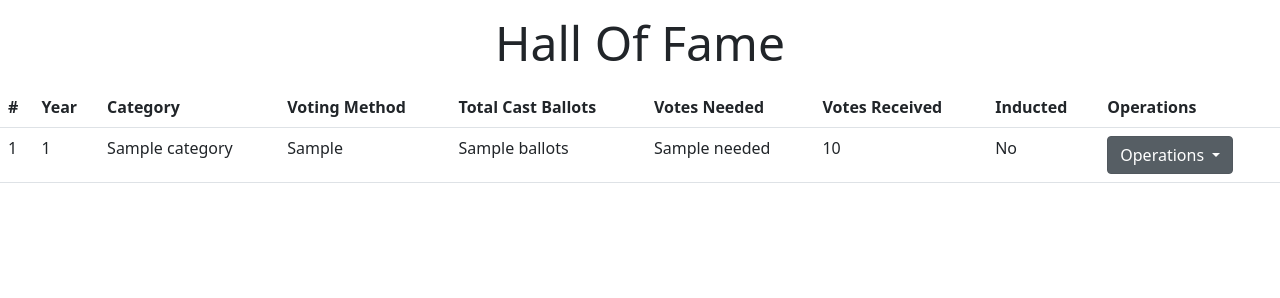
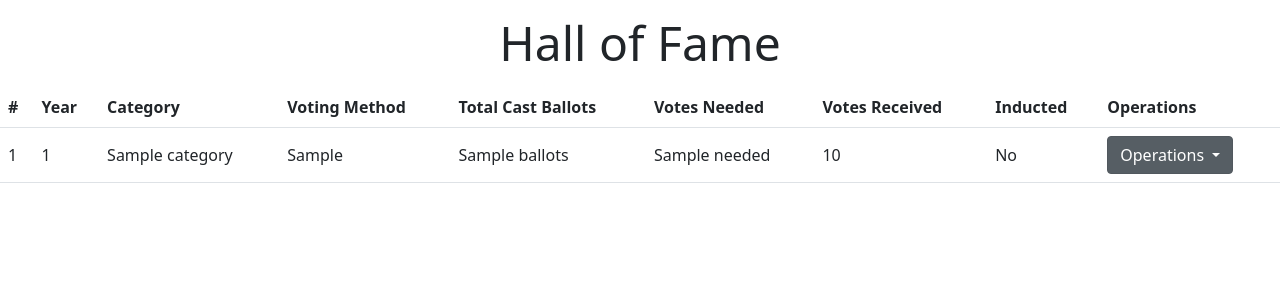
Before and after one commit to itudb2203/itudb2203, a Flask app: template templates/hall_of_fame.html in a window 1280 px wide. Shown: the part 172-470 px from the top of the page. Run offline with Flask 2, Linux system fonts and the light colour scheme; the template is opened without the code that fills it: most values are stand-ins (such as "Sample title", 1, 10 or a date in 2020).

Commit message:
Align rows
Centered the rows.

```diff
--- a/templates/hall_of_fame.html
+++ b/templates/hall_of_fame.html
@@ -3,7 +3,7 @@
 {% block content %}
 
     {% if hall_of_fame %}
-      <h3 class="display-5 text-center mb-3 text-dark" > Hall Of Fame </h3>
+      <h3 class="display-5 text-center mb-3 text-dark" > Hall of Fame </h3>
       <table class="table is-striped is-fullwidth table-hover">
         <tr>
         <th>#</th>
@@ -17,7 +17,7 @@
         <th>Operations</th>
         </tr>
         {% for i in range(hall_of_fame|length)%}
-        <tr>
+        <tr class="align-middle">
           <td>{{ i + 1 }}</td>
           <td>{{ hall_of_fame[i].yearid }}</td>
           <td>{{ hall_of_fame[i].category }}</td>
```
